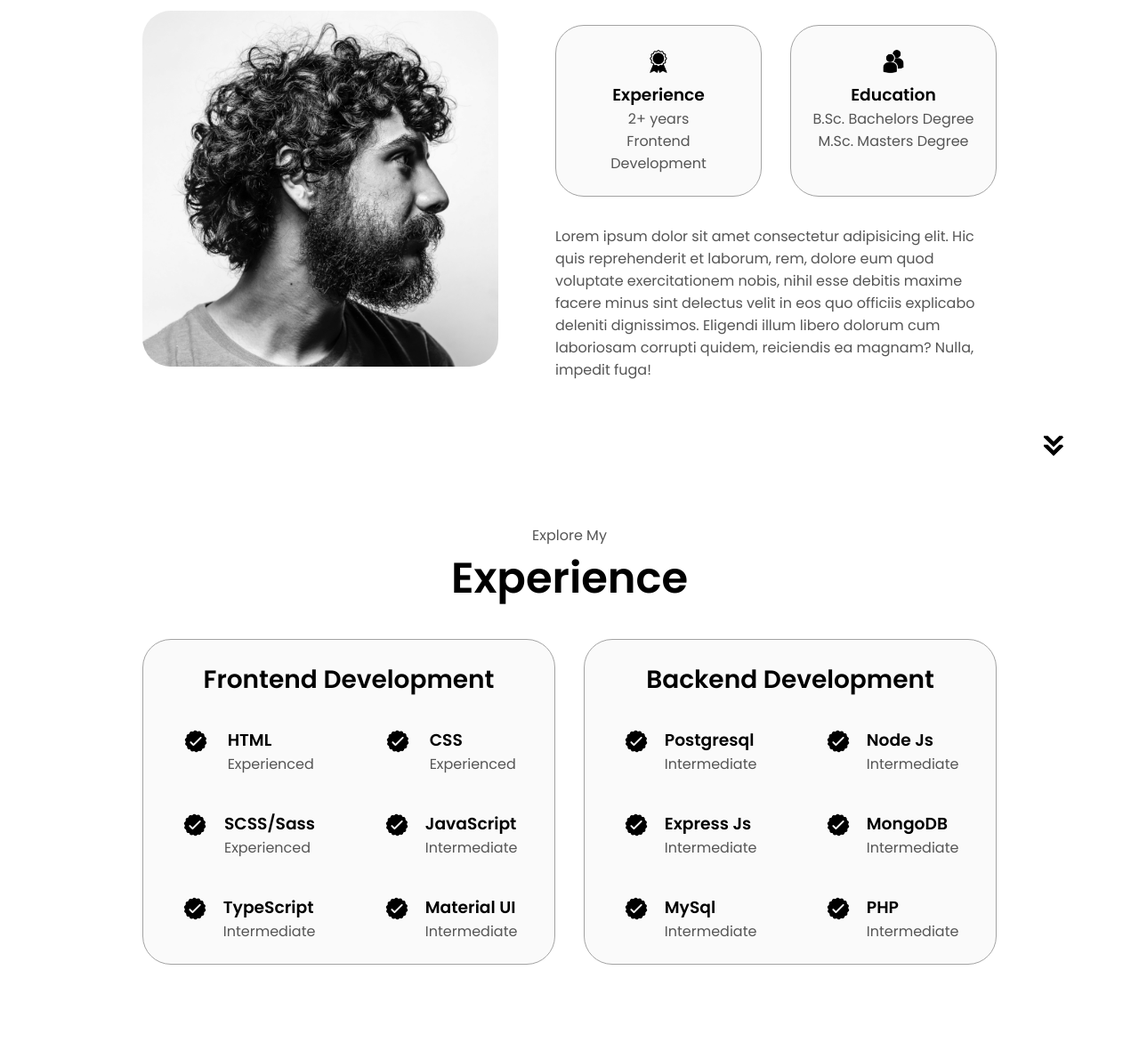
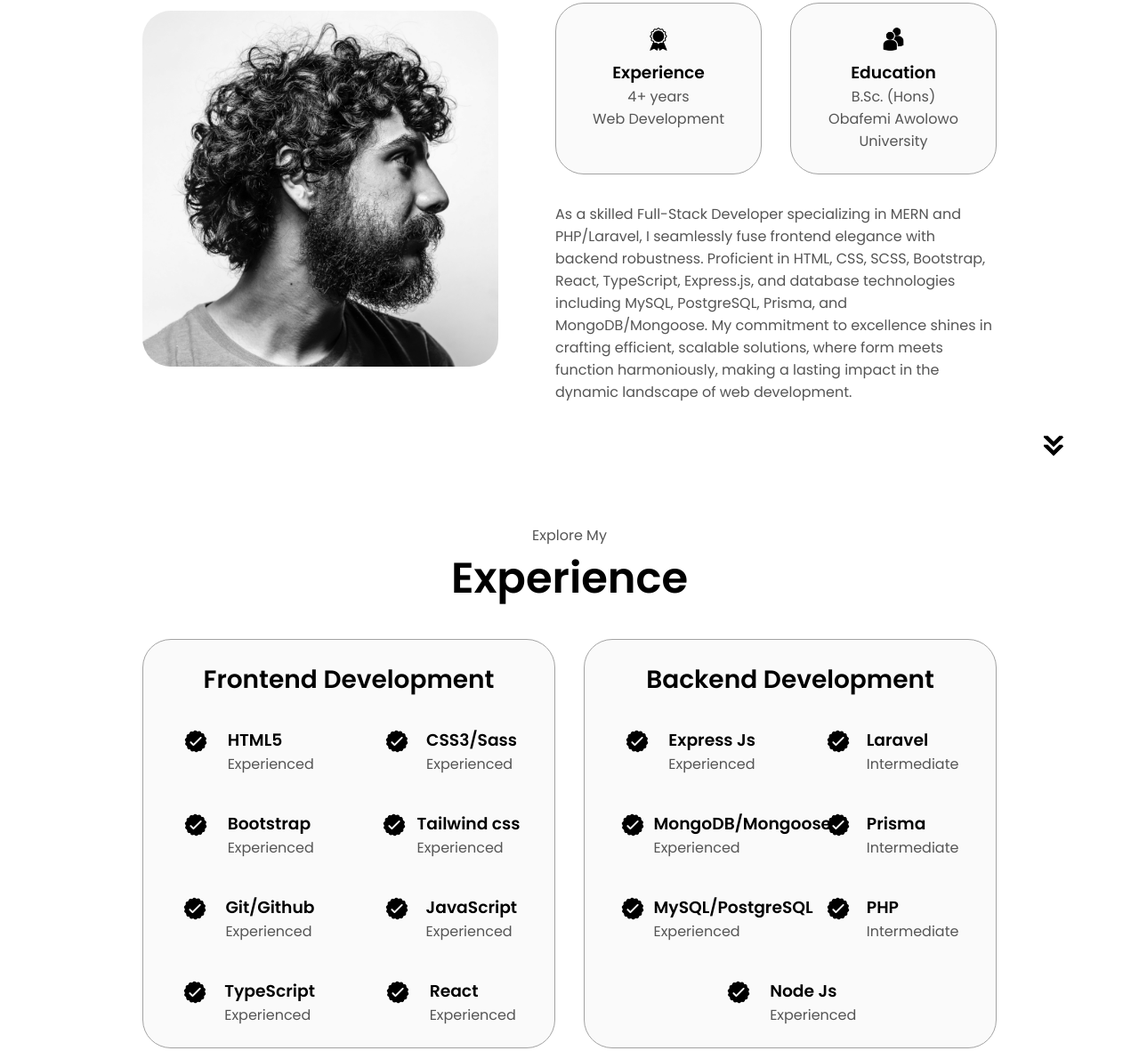
Before and after one commit to ValentineOO/portfolio, a plain HTML site: page index.html in a window 1280 px wide. Shown: the part 1107-2288 px from the top of the page at 89% size. Drawn offline with Linux system fonts and the light colour scheme.

Commit message:
added some updates

```diff
--- a/index.html
+++ b/index.html
@@ -4,14 +4,14 @@
 <head>
   <meta charset="UTF-8" />
   <meta name="viewport" content="width=device-width, initial-scale=1.0" />
-  <title>My Portfolio</title>
+  <title>Portfolio</title>
   <link rel="stylesheet" href="style.css" />
   <link rel="stylesheet" href="mediaqueries.css" />
 </head>
 
 <body>
   <nav id="desktop-nav">
-    <div class="logo">John Doe</div>
+    <div class="logo">Valentine Oladimeji</div>
     <div>
       <ul class="nav-links">
         <li><a href="#about">About</a></li>
@@ -25,7 +25,7 @@
   </nav>
 
   <nav id="hamburger-nav">
-    <div class="logo">John Doe</div>
+    <div class="logo">Valentine O.</div>
     <div class="hamburger-menu">
       <div class="hamburger-icon" onclick="toggleMenu()">
         <span></span>
@@ -51,8 +51,8 @@
       <p class="section__text__p1">
         Hello, i'm
       </p>
-      <h1 class="title">John Doe</h1>
-      <p class="section__text__p2">Frontend Developer</p>
+      <h1 class="title">Valentine Oladimeji,</h1>
+      <p class="section__text__p2">a Fullstack Developer</p>
       <div class="btn-container">
         <button class="btn btn-color-2" onclick="window.open('./assets/resume-example.pdf')">Download CV</button>
 
@@ -84,23 +84,22 @@
             <img src="./assets/experience_light.png" src-light="./assets/experience_light.png"
               src-dark="./assets/experience_dark.png" alt="Experience icon" class="icon" />
             <h3>Experience</h3>
-            <p>2+ years <br />Frontend Development</p>
+            <p>4+ years <br />Web Development</p>
           </div>
           <div class="details-container">
             <img src="./assets/education_light.png" src-light="./assets/education_light.png"
               src-dark="./assets/education_dark.png" alt="Education icon" class="icon" />
             <h3>Education</h3>
-            <p>B.Sc. Bachelors Degree<br />M.Sc. Masters Degree</p>
+            <p>B.Sc. (Hons)<br />Obafemi Awolowo University</p>
           </div>
         </div>
         <div class="text-container">
           <p>
-            Lorem ipsum dolor sit amet consectetur adipisicing elit. Hic quis
-            reprehenderit et laborum, rem, dolore eum quod voluptate
-            exercitationem nobis, nihil esse debitis maxime facere minus sint
-            delectus velit in eos quo officiis explicabo deleniti dignissimos.
-            Eligendi illum libero dolorum cum laboriosam corrupti quidem,
-            reiciendis ea magnam? Nulla, impedit fuga!
+            As a skilled Full-Stack Developer specializing in MERN and PHP/Laravel, I seamlessly fuse frontend elegance
+            with backend robustness. Proficient in HTML, CSS, SCSS, Bootstrap, React, TypeScript, Express.js, and
+            database technologies including MySQL, PostgreSQL, Prisma, and MongoDB/Mongoose. My commitment to excellence
+            shines in crafting efficient, scalable solutions, where form meets function harmoniously, making a lasting
+            impact in the dynamic landscape of web development.
           </p>
         </div>
       </div>
@@ -122,7 +121,7 @@
               <img src="./assets/checkmark_light.png" src-light="./assets/checkmark_light.png"
                 src-dark="./assets/checkmark_dark.png" alt="experience icon" class="icon">
               <div>
-                <h3>HTML</h3>
+                <h3>HTML5</h3>
                 <p>Experienced</p>
               </div>
             </article>
@@ -130,7 +129,16 @@
               <img src="./assets/checkmark_light.png" src-light="./assets/checkmark_light.png"
                 src-dark="./assets/checkmark_dark.png" alt="experience icon" class="icon">
               <div>
-                <h3>CSS</h3>
+                <h3>CSS3/Sass</h3>
+                <p>Experienced</p>
+              </div>
+            </article>
+
+            <article>
+              <img src="./assets/checkmark_light.png" src-light="./assets/checkmark_light.png"
+                src-dark="./assets/checkmark_dark.png" alt="experience icon" class="icon">
+              <div>
+                <h3>Bootstrap</h3>
                 <p>Experienced</p>
               </div>
             </article>
@@ -138,7 +146,15 @@
               <img src="./assets/checkmark_light.png" src-light="./assets/checkmark_light.png"
                 src-dark="./assets/checkmark_dark.png" alt="experience icon" class="icon">
               <div>
-                <h3>SCSS/Sass</h3>
+                <h3>Tailwind css</h3>
+                <p>Experienced</p>
+              </div>
+            </article>
+            <article>
+              <img src="./assets/checkmark_light.png" src-light="./assets/checkmark_light.png"
+                src-dark="./assets/checkmark_dark.png" alt="experience icon" class="icon">
+              <div>
+                <h3>Git/Github</h3>
                 <p>Experienced</p>
               </div>
             </article>
@@ -147,7 +163,7 @@
                 src-dark="./assets/checkmark_dark.png" alt="experience icon" class="icon">
               <div>
                 <h3>JavaScript</h3>
-                <p>Intermediate</p>
+                <p>Experienced</p>
               </div>
             </article>
             <article>
@@ -155,15 +171,15 @@
                 src-dark="./assets/checkmark_dark.png" alt="experience icon" class="icon">
               <div>
                 <h3>TypeScript</h3>
-                <p>Intermediate</p>
+                <p>Experienced</p>
               </div>
             </article>
             <article>
               <img src="./assets/checkmark_light.png" src-light="./assets/checkmark_light.png"
                 src-dark="./assets/checkmark_dark.png" alt="experience icon" class="icon">
               <div>
-                <h3>Material UI</h3>
-                <p>Intermediate</p>
+                <h3>React</h3>
+                <p>Experienced</p>
               </div>
             </article>
           </div>
@@ -176,7 +192,47 @@
               <img src="./assets/checkmark_light.png" src-light="./assets/checkmark_light.png"
                 src-dark="./assets/checkmark_dark.png" alt="experience icon" class="icon">
               <div>
-                <h3>Postgresql</h3>
+                <h3>Express Js</h3>
+                <p>Experienced</p>
+              </div>
+            </article>
+            <article>
+              <img src="./assets/checkmark_light.png" src-light="./assets/checkmark_light.png"
+                src-dark="./assets/checkmark_dark.png" alt="experience icon" class="icon">
+              <div>
+                <h3>Laravel</h3>
+                <p>Intermediate</p>
+              </div>
+            </article>
+            <article>
+              <img src="./assets/checkmark_light.png" src-light="./assets/checkmark_light.png"
+                src-dark="./assets/checkmark_dark.png" alt="experience icon" class="icon">
+              <div>
+                <h3>MongoDB/Mongoose</h3>
+                <p>Experienced</p>
+              </div>
+            </article>
+            <article>
+              <img src="./assets/checkmark_light.png" src-light="./assets/checkmark_light.png"
+                src-dark="./assets/checkmark_dark.png" alt="experience icon" class="icon">
+              <div>
+                <h3>Prisma</h3>
+                <p>Intermediate</p>
+              </div>
+            </article>
+            <article>
+              <img src="./assets/checkmark_light.png" src-light="./assets/checkmark_light.png"
+                src-dark="./assets/checkmark_dark.png" alt="experience icon" class="icon">
+              <div>
+                <h3>MySQL/PostgreSQL</h3>
+                <p>Experienced</p>
+              </div>
+            </article>
+            <article>
+              <img src="./assets/checkmark_light.png" src-light="./assets/checkmark_light.png"
+                src-dark="./assets/checkmark_dark.png" alt="experience icon" class="icon">
+              <div>
+                <h3>PHP</h3>
                 <p>Intermediate</p>
               </div>
             </article>
@@ -185,39 +241,7 @@
                 src-dark="./assets/checkmark_dark.png" alt="experience icon" class="icon">
               <div>
                 <h3>Node Js</h3>
-                <p>Intermediate</p>
-              </div>
-            </article>
-            <article>
-              <img src="./assets/checkmark_light.png" src-light="./assets/checkmark_light.png"
-                src-dark="./assets/checkmark_dark.png" alt="experience icon" class="icon">
-              <div>
-                <h3>Express Js</h3>
-                <p>Intermediate</p>
-              </div>
-            </article>
-            <article>
-              <img src="./assets/checkmark_light.png" src-light="./assets/checkmark_light.png"
-                src-dark="./assets/checkmark_dark.png" alt="experience icon" class="icon">
-              <div>
-                <h3>MongoDB</h3>
-                <p>Intermediate</p>
-              </div>
-            </article>
-            <article>
-              <img src="./assets/checkmark_light.png" src-light="./assets/checkmark_light.png"
-                src-dark="./assets/checkmark_dark.png" alt="experience icon" class="icon">
-              <div>
-                <h3>MySql</h3>
-                <p>Intermediate</p>
-              </div>
-            </article>
-            <article>
-              <img src="./assets/checkmark_light.png" src-light="./assets/checkmark_light.png"
-                src-dark="./assets/checkmark_dark.png" alt="experience icon" class="icon">
-              <div>
-                <h3>PHP</h3>
-                <p>Intermediate</p>
+                <p>Experienced</p>
               </div>
             </article>
           </div>
@@ -310,13 +334,14 @@
       <div class="contact-info-container">
         <img src="./assets/email_light.png" src-light="./assets/email_light.png" src-dark="./assets/email_dark.png"
           alt="Email icon" class="icon contact-icon email-icon" />
-        <p><a href="mailto:valoladimeji@gmail.com">valoladimeji@gmail.com</a></p>
+        <p><a href="mailto:valoladimeji@gmail.com">valoladimeji@gmail.com</a>
+        </p>
       </div>
       <div class="contact-info-container">
         <img src="./assets/linkedin_light.png" src-light="./assets/linkedin_light.png"
           src-dark="./assets/linkedin_dark.png" alt="My linkedin profile" class="icon linkedin-icon" onclick="location.href='https://linkedin.com/'
        ">
-        <p><a href="https://www.linkedin.com">LinkedIn</a></p>
+        <p><a href="https://www.linkedin.com" target="_blank" rel="noopener noreferrer">LinkedIn</a></p>
       </div>
     </div>
   </section>
@@ -331,7 +356,7 @@
         </ul>
       </div>
     </nav>
-    <p>Copyright &#169; 2023 John Doe. All Rights Reserved.</p>
+    <p>Copyright &#169; 2024 Valentine. All Rights Reserved.</p>
   </footer>
   <script src="script.js"></script>
 </body>
--- a/style.css
+++ b/style.css
@@ -63,6 +63,7 @@ nav,
 
 nav {
   justify-content: space-around;
+  /* align-items: center; */
   height: 17vh;
 }
 
@@ -88,18 +89,18 @@ a {
 
 p a:hover,
 li a:hover {
-  /*color: grey;
-  */
+  color: var(--primary-color-3);
+
   text-decoration: underline;
   text-underline-offset: 1rem;
-  text-decoration-color: var(--secondary-color);
-  -moz-text-decoration-color: var(--secondary-color);
+  text-decoration-color: var(--primary-color-3);
+  -moz-text-decoration-color: var(--primary-color-3);
 }
 
 nav a:hover {
-  color: var(--secondary-color);
-  text-decoration-color: var(--secondary-color);
-  -moz-text-decoration-color: var(--secondary-color);
+  color: var(--primary-color-3);
+  text-decoration-color: var(--primary-color-3);
+  -moz-text-decoration-color: var(--primary-color-3);
 }
 
 .logo {
```
